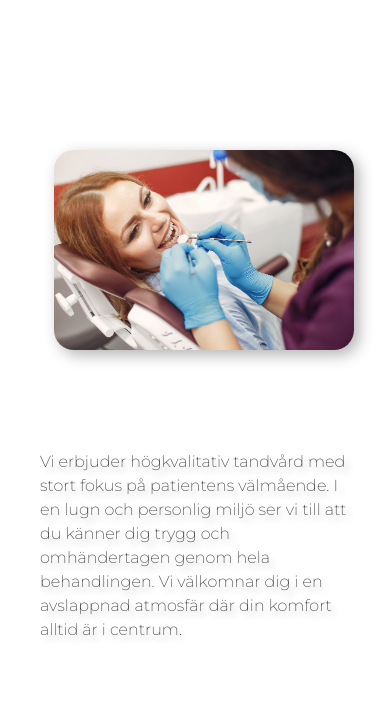
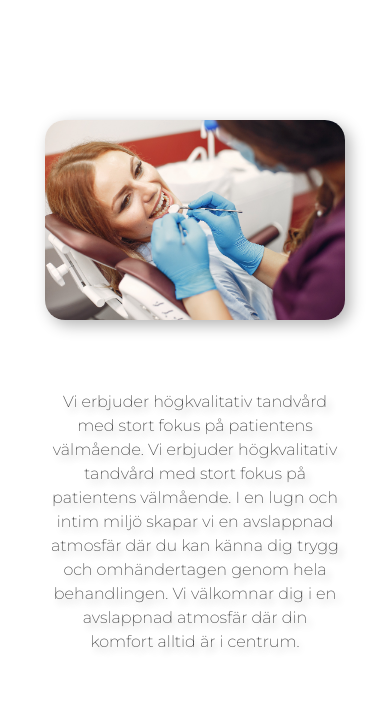
Before and after one commit to ElisaMavilia/lillaedet-vue, a Vue app: page / in a window 390 px wide. Shown: the part 412-1140 px from the top of the page. Built offline with nearby package versions, Linux system fonts and the light colour scheme; no server answers; grey boxes are pictures that could not be loaded.

Commit message:
Fixed media queries

```diff
--- a/src/components/BeforeAfterComponent.vue
+++ b/src/components/BeforeAfterComponent.vue
@@ -183,13 +183,6 @@ input[type="range"]:focus::-moz-range-thumb {
     }
   }
 
-  @media screen and (max-width: 767.98px) {
-    #comparison {
-      width: 35vw;
-      height: 35vw;
-    }
-  }
-
   @media (max-width: 575.98px) {
     #comparison {
       width: 40vw;
--- a/src/components/FooterComponent.vue
+++ b/src/components/FooterComponent.vue
@@ -5,7 +5,7 @@
       id="footer-content"
       class="container d-flex justify-content-around align-content-center"
     >
-      <div id="opening-hours">
+      <div id="opening-hours" class="text-container">
         <h4 class="text-uppercase">Öppettider</h4>
         <table>
           <tr v-for="(day, index) in openingHours" :key="index">
@@ -13,28 +13,35 @@
             <td class="opening-time">{{ day.time }}</td>
           </tr>
         </table>
+        <div class="extra-info">
+          <h4 class="text-uppercase pt-5">Extra Info</h4>
+          <div>
+            <router-link
+              class="router-link-class footer-text-content"
+              to="/integritetspolicy"
+              >Integritetspolicy</router-link
+            >
+          </div>
+          <div>
+            <router-link
+              class="router-link-class footer-text-content"
+              to="/credits"
+              >Credits</router-link
+            >
+          </div>
+        </div>
       </div>
       <div id="address">
         <h4 class="text-uppercase">Address</h4>
-        <div>Majorsgatan 3A,</div>
-        <div class="pt-2">46330 Lilla Edet</div>
-      </div>
-      <div id="contact-info">
-        <h4 class="text-uppercase">Kontakta Oss</h4>
-        <div>Telefon: 0520 65 77 244</div>
-        <div class="pt-2">e-mail: info@lillaedetandlakarcenter.se</div>
-      </div>
-      <div class="extra-info">
-        <h4 class="text-uppercase">Extra Info</h4>
-        <div>
-          <router-link class="router-link-class" to="/integritetspolicy"
-            >Integritetspolicy</router-link
-          >
-        </div>
-        <div>
-          <router-link class="router-link-class" to="/credits"
-            >Credits</router-link
-          >
+        <div class="footer-text-content">Majorsgatan 3A,</div>
+        <div class="pt-2 footer-text-content">46330 Lilla Edet</div>
+        <div id="contact-info">
+          <h4 class="text-uppercase pt-5">Kontakta Oss</h4>
+          <div class="footer-text-content">Telefon: 0520 65 77 244</div>
+          <div class="pt-2 footer-text-content">
+            e-mail: <br />
+            info@lillaedetandlakarcenter.se
+          </div>
         </div>
       </div>
     </div>
@@ -98,7 +105,7 @@ export default {
 <style lang="scss" scoped>
 @use "../assets/styles/partials/variables" as *;
 
-body {
+/* body {
   display: flex;
   flex-direction: column;
   min-height: 100vh;
@@ -106,7 +113,7 @@ body {
 
 main {
   flex-grow: 1;
-}
+} */
 
 #footer-container-up,
 #footer-container-down {
@@ -116,7 +123,11 @@ main {
   justify-content: center;
   align-items: center;
   flex-wrap: wrap;
-  height: 100%;
+  height: auto;
+  min-height: 100px;
+  transform: translateZ(
+    0
+  ); //it reduces rendering problems (the white line between footer-container-up and footer-container-down appearing with different zoom sizing has gone)
 
   #footer-content {
     max-width: 1200px;
@@ -126,13 +137,23 @@ main {
 
   #footer-container-up {
     min-height: 400px;
-    padding: 50px 20px;
+    padding: 50px 20px 0 20px;
+    padding-bottom: 0;
+    margin-bottom: 0;
+  }
+  #footer-container-down {
+    margin-top: -1px;
   }
 
   h4 {
     font-weight: 600;
     font-size: 1.3rem;
     padding-bottom: 10px;
+  }
+
+  .text-container {
+    padding: 0px;
+    font-size: 0.6rem;
   }
 
   .opening-time {
@@ -150,7 +171,7 @@ main {
 
 .fa-brands {
   font-size: 1.5rem;
-  padding-right: 80px;
+  padding: 0 80px 0 80px;
   color: #f9fafa;
 }
 .router-link-class {
@@ -159,11 +180,15 @@ main {
 
 @media screen and (max-width: 991.98px) {
   #footer-content {
-    font-size: 0.9rem;
+    font-size: 1rem;
   }
 }
+.footer-text-content,
+td {
+  font-size: 0.9rem;
+}
 
-@media screen and (max-width: 768px) {
+@media screen and (max-width: 790px) {
   #footer-container-up {
     padding: 30px 10px;
   }
@@ -174,11 +199,14 @@ main {
   }
 
   #footer-container-up h4 {
-    font-size: 1.2rem;
+    font-size: 1.3rem;
   }
-
+  #footer-container-up td,
+  .footer-text-content {
+    font-size: 0.9rem;
+  }
   .fa-brands {
-    font-size: 1.3rem;
+    padding: 0 20px 0 20px;
   }
   #footer-container-up {
     padding: 30px 10px;
@@ -222,7 +250,6 @@ main {
 
   .fa-brands {
     font-size: 1.5rem;
-    padding-right: 50px;
     color: #f9fafa;
   }
 
@@ -237,7 +264,11 @@ main {
   }
   @media screen and (max-width: 387px) {
     #footer-container-up h4 {
-      font-size: 0.9rem;
+      font-size: 0.8rem;
+    }
+    .footer-text-content,
+    #footer-container-up td {
+      font-size: 0.7rem;
     }
 
     table {
--- a/src/pages/HomePageComponent.vue
+++ b/src/pages/HomePageComponent.vue
@@ -4,8 +4,8 @@
   <section>
     <HeroComponent />
   </section>
-  <section id="general-content" class="d-flex flex-wrap">
-    <div class="image-container container">
+  <section id="general-content" class="d-flex flex-wrap container">
+    <div class="image-container">
       <img
         id="statement-image"
         src="../assets/img/treatment.jpg"
@@ -13,11 +13,13 @@
       />
     </div>
     <div class="general-text-content">
-      <p id="concept-statement" class="">
+      <p id="concept-statement">
         Vi erbjuder högkvalitativ tandvård med stort fokus på patientens
-        välmående. I en lugn och personlig miljö ser vi till att du känner dig
-        trygg och omhändertagen genom hela behandlingen. Vi välkomnar dig i en
-        avslappnad atmosfär där din komfort alltid är i centrum.
+        välmående. Vi erbjuder högkvalitativ tandvård med stort fokus på
+        patientens välmående. I en lugn och intim miljö skapar vi en avslappnad
+        atmosfär där du kan känna dig trygg och omhändertagen genom hela
+        behandlingen. Vi välkomnar dig i en avslappnad atmosfär där din komfort
+        alltid är i centrum.
       </p>
     </div>
   </section>
@@ -169,8 +171,8 @@ export default {
   position: relative;
   display: flex;
   align-items: center;
-  justify-content: space-between;
-  padding: 20px;
+  justify-content: center;
+  /*  padding: 20px; */
   margin-top: 40px;
   z-index: 0;
   width: 100%;
@@ -182,14 +184,14 @@ export default {
   display: flex;
   justify-content: center;
   align-items: center;
-  padding-left: 180px;
+  /* padding-left: 180px; */
 }
 
 #statement-image {
   max-width: 100%;
   width: 500px;
   height: auto;
-  margin: 50px 0 50px 80px;
+  margin: 100px 0px 50px 0px;
   border-radius: 20px;
   overflow: hidden;
   box-shadow: 5px 5px 15px rgba(0, 0, 0, 0.3);
@@ -197,7 +199,7 @@ export default {
 // Text
 .general-text-content {
   flex: 1; // Proportional text width
-  padding: 20px;
+  padding: 80px 80px 0 50px;
   text-align: left;
 }
 
@@ -423,9 +425,38 @@ h2 {
   }
 
   @media screen and (max-width: 991.98px) {
+    /* General Statement Section */
+    #general-content {
+      flex-direction: column;
+      align-items: center;
+      justify-content: center;
+      padding: 20px;
+      margin-top: 40px;
+      z-index: 0;
+      width: 100%;
+      height: auto;
+    }
+    .general-text-content {
+      padding: 20px 30px 0 30px;
+      text-align: center;
+      font-size: 0.8rem;
+    }
+    .image-container {
+      display: flex;
+      justify-content: center;
+      align-items: center;
+      padding-left: 0;
+    }
+
+    #statement-image {
+      max-width: 100%;
+      width: 300px;
+      margin: 30px 0px 0px 0px;
+    }
+  }
   // General Statement Section
   #concept-statement {
-      font-size: 1.4rem;
+    font-size: 1.2rem;
   }
   // Treatment Section
   .card-container {
@@ -440,7 +471,7 @@ h2 {
     width: 100%;
     gap: 30px;
     height: 430px;
-      margin-bottom: 25px;
+    margin-bottom: 0px;
   }
   /* FAQ Section */
   #faq-image {
@@ -449,26 +480,41 @@ h2 {
   }
 }
 
+@media screen and (max-width: 850px) {
+  /* General Statement Section  */
+  #statement-image {
+    width: 500px;
+  }
+
+  #concept-statement {
+    font-size: 1.5rem;
+  }
+  //FAQ Content Layout
+  .faq-content {
+    gap: 5px;
+    padding: 0px;
+  }
+}
 @media screen and (max-width: 768px) {
   /* General Statement Section  */
   #statement-image {
-      width: 500px;
+    width: 450px;
     height: auto;
-      margin: 50px 10px 50px 0px;
+    margin: 0;
     border-radius: 20px;
     overflow: hidden;
     box-shadow: 5px 5px 15px rgba(0, 0, 0, 0.3);
   }
 
   #concept-statement {
-      font-size: 1rem;
+    font-size: 1.4rem;
     font-weight: 200;
     color: #333;
     text-shadow: 4px 5px 7px rgba(0, 0, 0, 0.3);
   }
 
   .wave {
-      height: 155px;
+    height: 153px;
   }
 
   /* Treatment Section */
@@ -492,13 +538,13 @@ h2 {
   }
 
   #spoken-languages-title {
-      padding-bottom: 20px;
+    padding-bottom: 0px;
   }
 
   /* Before & After Section  */
   #before-after-title {
     font-size: 1.2rem;
-      padding-right: 70px;
+    padding-right: 0px;
   }
 
   #faq-image {
@@ -531,54 +577,19 @@ h2 {
 }
 @media screen and (max-width: 575.98px) {
   //General Statement image
-    .image-container {
-      flex: 1.9;
-      padding-left: 40px;
+  #statement-image {
+    width: 300px;
+    margin: 0px;
   }
   #concept-statement {
     font-size: 1rem;
   }
+  // Treatments Section
   #treatments-container {
     justify-content: center !important;
   }
 }
 @media screen and (max-width: 480px) {
-    /* General Statement Section */
-    #general-content {
-      flex-direction: column;
-      align-items: center;
-      justify-content: center;
-    }
-
-    #general-content {
-      position: relative;
-      display: flex;
-      align-items: center;
-      justify-content: space-between;
-      padding: 20px;
-      margin-top: 40px;
-      z-index: 0;
-      width: 100%;
-      height: auto;
-    }
-
-    .image-container {
-      display: flex;
-      justify-content: center;
-      align-items: center;
-      padding-left: 0;
-    }
-
-    #statement-image {
-      max-width: 100%;
-      width: 300px;
-      margin: 30px 0 30px 30px;
-    }
-
-    #concept-statement {
-      font-size: 1rem;
-    }
-  }
   /* Treatment Section */
   #treatments-title {
     padding: 150px 0 50px 0;
@@ -599,7 +610,7 @@ h2 {
   #before-after-title {
     font-size: 1.5rem;
     text-align: center;
-    padding-left: 60px;
+    padding-left: 0px;
     padding-bottom: 20px;
   }
 
```
Lines whose indentation alone changed are shown as unchanged.
